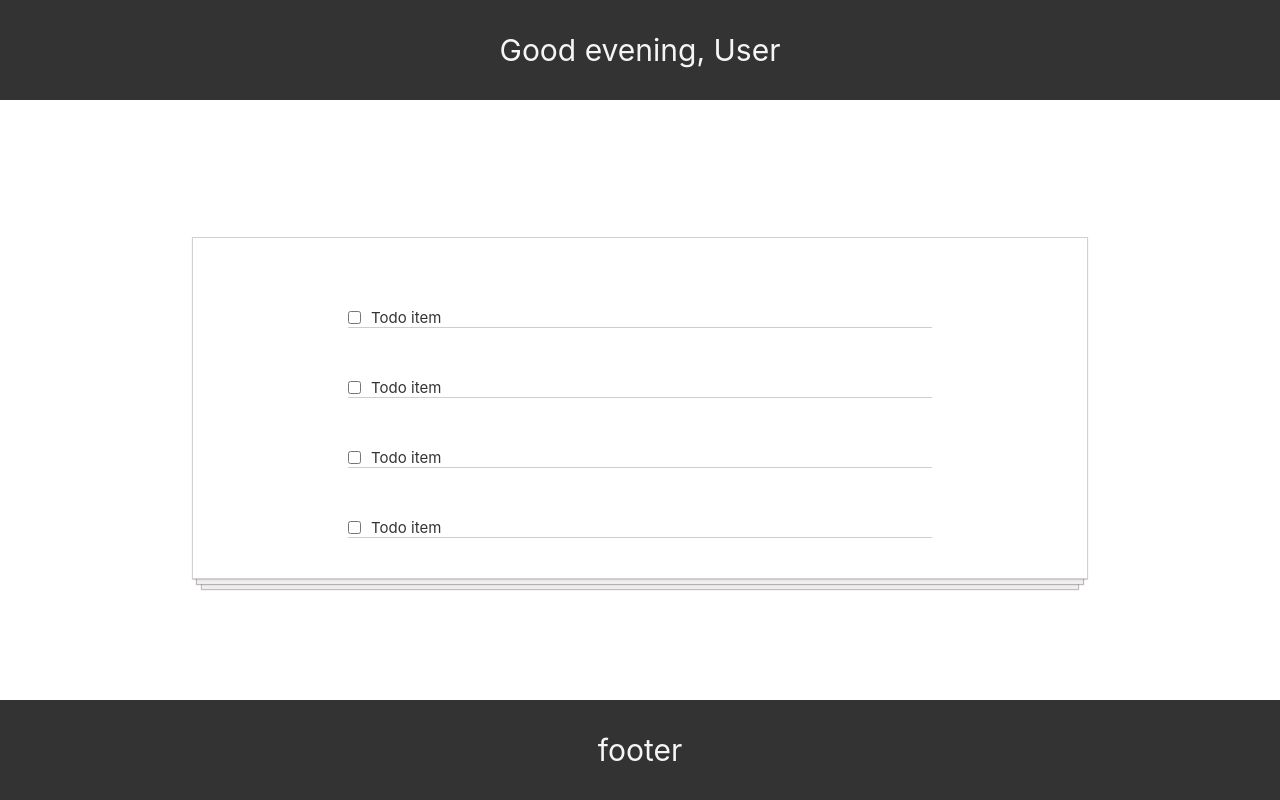
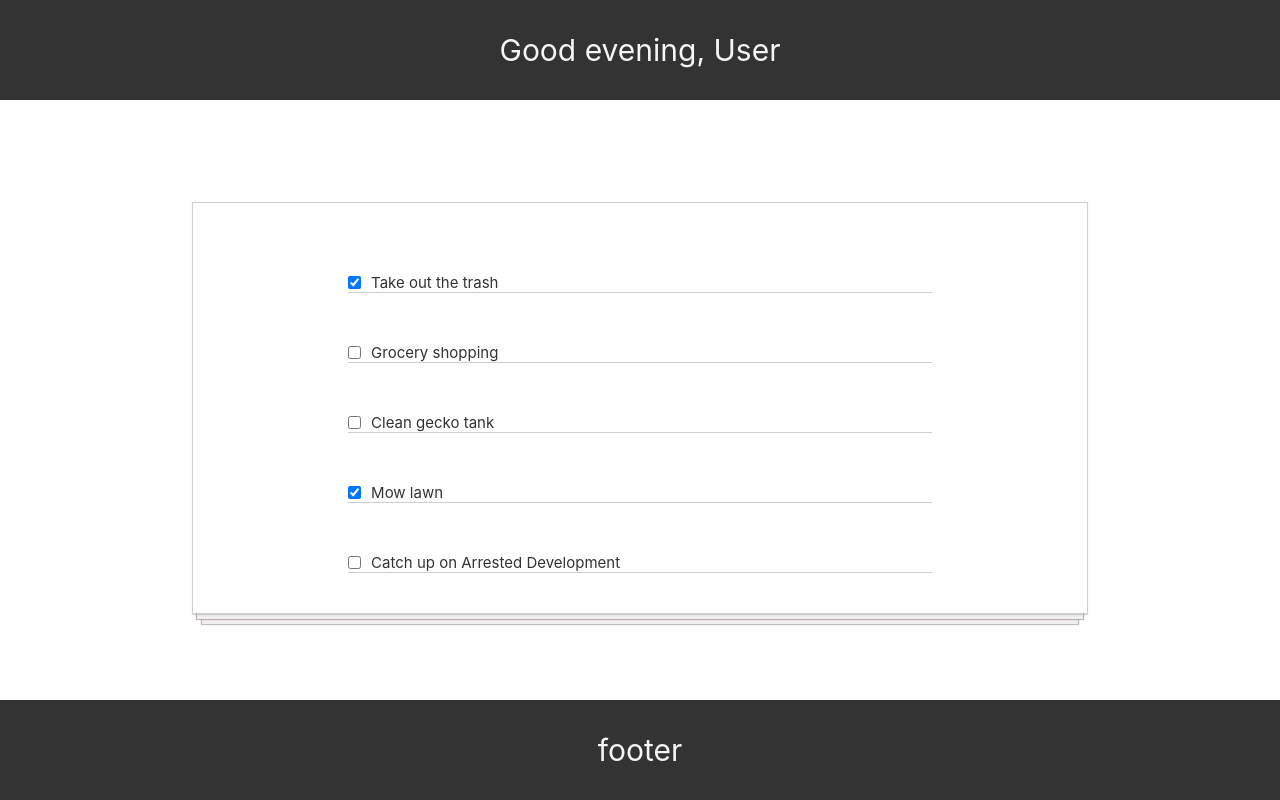
Before and after one commit to cbtsao47/react-meme-generator, a React (Create React App) app in the folder client/: page / in a window 1280 px wide. Built offline with nearby package versions, Linux system fonts and the light colour scheme.

Commit message:
add data

```diff
--- a/client/src/components/MainContent.js
+++ b/client/src/components/MainContent.js
@@ -1,14 +1,10 @@
 import React from "react";
 import TodoItem from "./TodoItem";
-
+import data from "../data";
 function MainContent() {
-  return (
-    <main className="todo-list">
-      <TodoItem />
-      <TodoItem />
-      <TodoItem />
-      <TodoItem />
-    </main>
-  );
+  const todoComponents = data.map(item => (
+    <TodoItem key={item.id} data={item} />
+  ));
+  return <main className="todo-list">{todoComponents}</main>;
 }
 export default MainContent;
--- a/client/src/components/TodoItem.js
+++ b/client/src/components/TodoItem.js
@@ -1,11 +1,11 @@
 import React from "react";
 
 function TodoItem(props) {
-  console.log(props.prototype);
+  const { id, text, completed } = props.data;
   return (
     <div className="todo-item">
-      <input type="checkbox" name="" id="todoItem" />
-      <label htmlFor="todoItem">Todo item</label>
+      <input type="checkbox" name="" id="id" checked={completed} />
+      <label htmlFor="id">{text}</label>
     </div>
   );
 }
--- /dev/null
+++ b/client/src/data.js
@@ -0,0 +1,29 @@
+const todosData = [
+  {
+    id: 1,
+    text: "Take out the trash",
+    completed: true
+  },
+  {
+    id: 2,
+    text: "Grocery shopping",
+    completed: false
+  },
+  {
+    id: 3,
+    text: "Clean gecko tank",
+    completed: false
+  },
+  {
+    id: 4,
+    text: "Mow lawn",
+    completed: true
+  },
+  {
+    id: 5,
+    text: "Catch up on Arrested Development",
+    completed: false
+  }
+];
+
+export default todosData;
```
